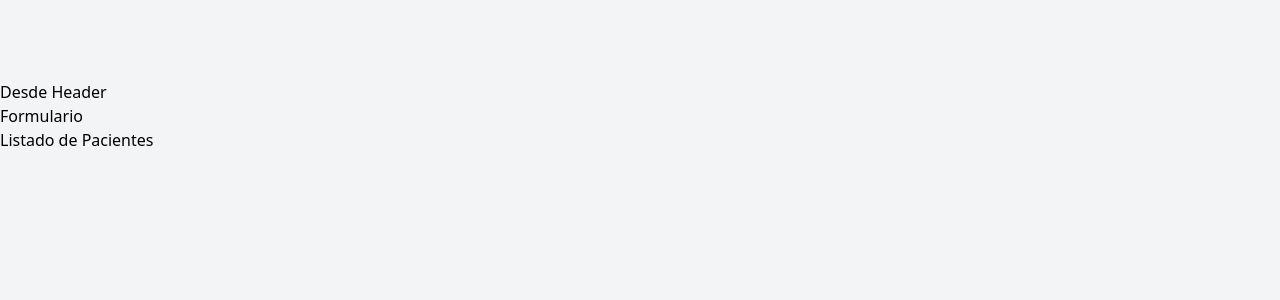
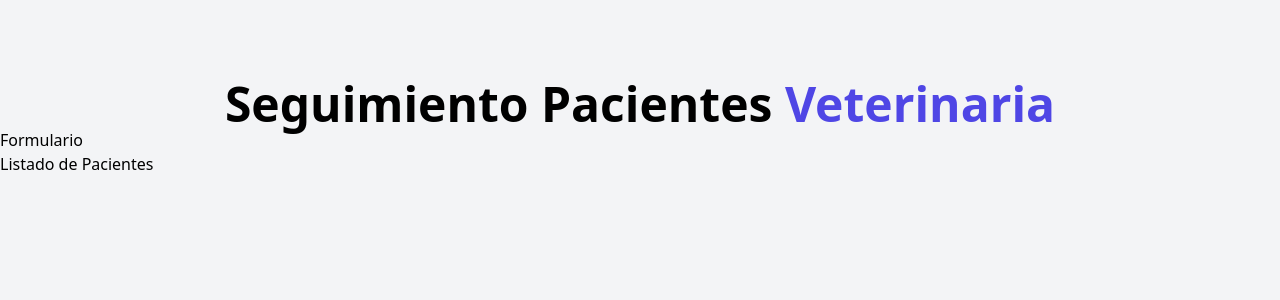
Before and after one commit to cesantaniello/admin-pacientes, a React (Vite) app: page / in a window 1280 px wide. Shown: the top 300 px of the page. Built offline with nearby package versions, Linux system fonts and the light colour scheme.

Commit message:
Apply classes to Header

```diff
--- a/src/components/Header.jsx
+++ b/src/components/Header.jsx
@@ -1,8 +1,9 @@
 function Header() {
     return (
-        <header>
-            <h1>Desde Header</h1>
-        </header>
+        <h1 className="font-black text-5xl text-center md:w-2/3 mx-auto">
+            Seguimiento Pacientes {''}
+            <span className="text-indigo-600">Veterinaria</span>
+        </h1>
     );
 }
 
```
